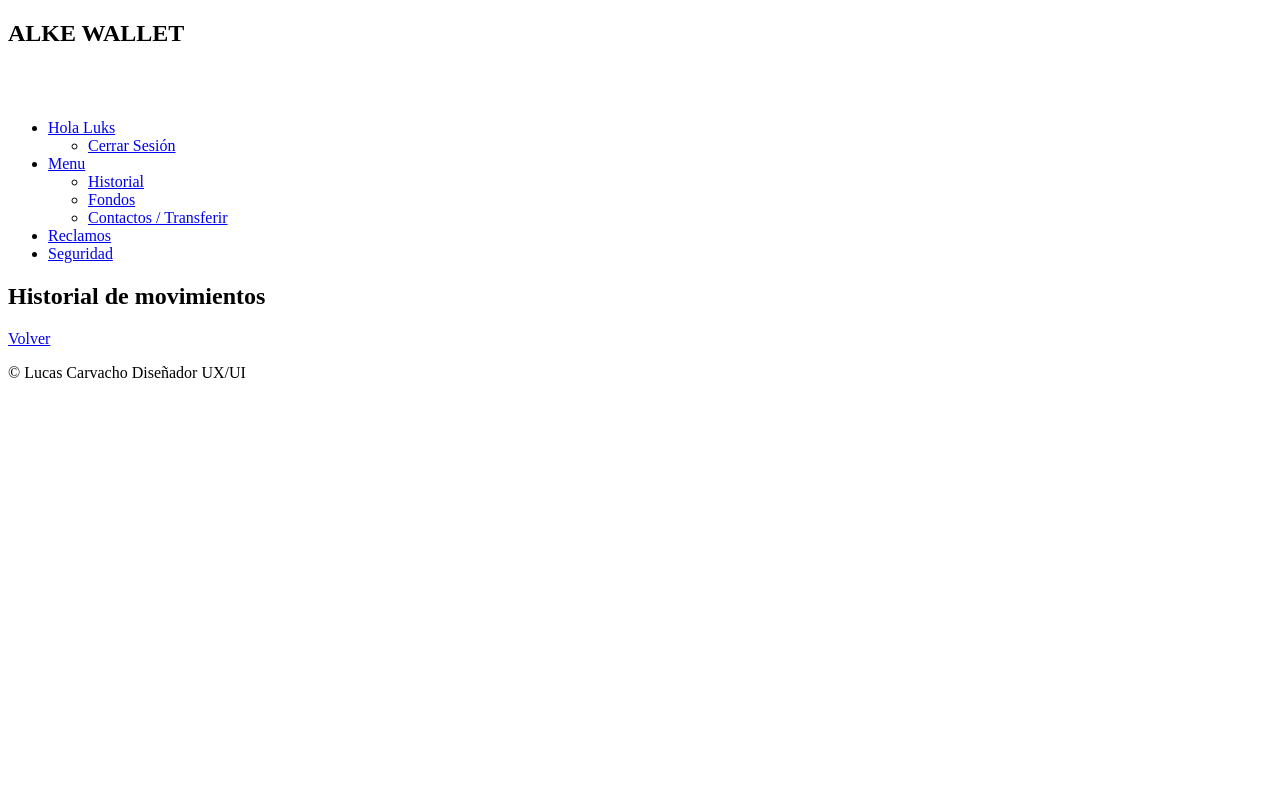
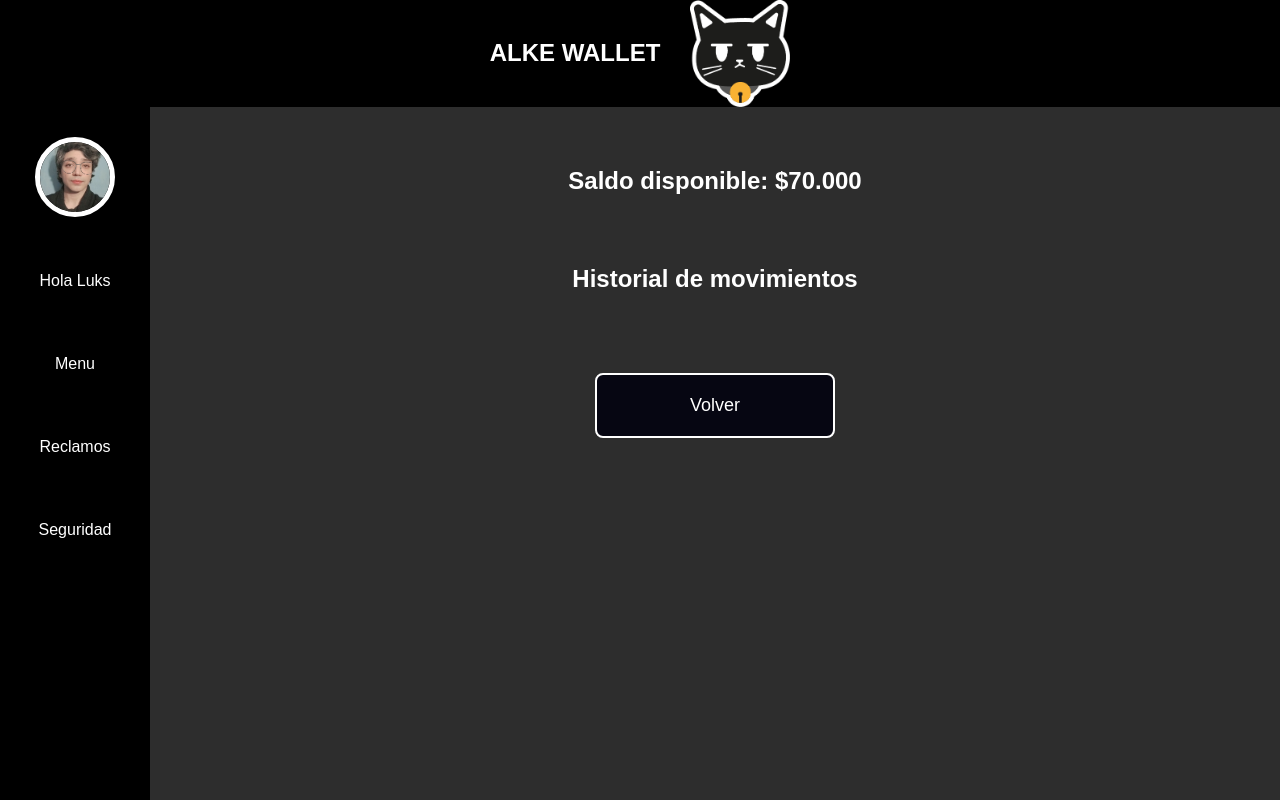
Before and after one commit to lucascarvacho/ALKE-WALLET, a plain HTML site: page transactions.html in a window 1280 px wide. Shown: the top 800 px of the page. Drawn offline with Linux system fonts and the light colour scheme; the site is published under a folder, as on GitHub Pages, so addresses that start at the root find nothing.

Commit message:
Update transactions.html

```diff
--- a/transactions.html
+++ b/transactions.html
@@ -5,31 +5,31 @@
     <meta charset="UTF-8">
     <meta name="viewport" content="width=device-width, initial-scale=1.0">
     <title>Document</title>
-    <link rel="stylesheet" href="/css/transactions.css">
+    <link rel="stylesheet" href="css/transactions.css">
 
 </head>
 
 <body>
     <section class="cosas-de-arriba">
         <h2>ALKE WALLET</h2>
-        <img src="/img/LOGO WALLET.png" alt="">
+        <img src="img/LOGO WALLET.png" alt="">
     </section>
     <div class="layout">
         <nav>
-            <img src="/img/fotoperfil.jpeg" alt="" class="fotoperfil">
+            <img src="img/fotoperfil.jpeg" alt="" class="fotoperfil">
             <ul class="menu-desplegable">
                 <li>
                     <a href="#">Hola Luks</a>
                     <ul>
-                        <li><a href="/index.html">Cerrar Sesión</a></li>
+                        <li><a href="index.html">Cerrar Sesión</a></li>
                     </ul>
                 </li>
                 <li>
                     <a href="#">Menu</a>
                     <ul>
-                        <li><a href="/transactions.html">Historial</a></li>
-                        <li><a href="/deposit.html">Fondos</a></li>
-                        <li><a href="/contacts.html">Contactos / Transferir</a></li>
+                        <li><a href="transactions.html">Historial</a></li>
+                        <li><a href="deposit.html">Fondos</a></li>
+                        <li><a href="contacts.html">Contactos / Transferir</a></li>
                     </ul>
                 </li>
                 <li>
@@ -51,7 +51,7 @@
             <section class="acciones-principales">
                 <div class="fila-botones">
 
-                    <a href="/menu.html" class="boton-menu boton-Volver boton-regresar">Volver</a>
+                    <a href="menu.html" class="boton-menu boton-Volver boton-regresar">Volver</a>
 
 
                 </div>
@@ -66,7 +66,7 @@
         <p>© Lucas Carvacho Diseñador UX/UI</p>
     </footer>
 
-    <script src="/js/transactions.js"></script>
+    <script src="js/transactions.js"></script>
 
 </body>
 
```
